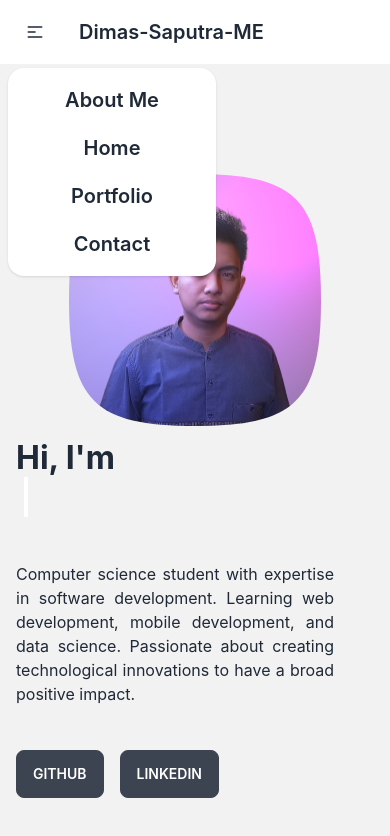
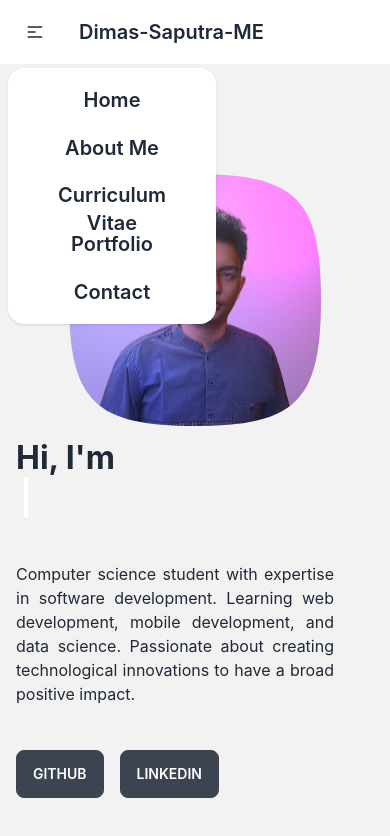
Before and after one commit to Dimas-Saputra-Me/Personal-Website, a React (Create React App) app: page / in a window 390 px wide. Both pictures are taken after a click on the label 35 px from the left and 32 px from the top of the page. Shown: the top 836 px of the page. Built offline with nearby package versions, Linux system fonts and the light colour scheme.

Commit message:
fixing navbar list

```diff
--- a/src/components/Nav.js
+++ b/src/components/Nav.js
@@ -8,8 +8,9 @@ const Nav = () => {
                         <svg xmlns="http://www.w3.org/2000/svg" className="h-5 w-5" fill="none" viewBox="0 0 24 24" stroke="currentColor"><path strokeLinecap="round" strokeLinejoin="round" strokeWidth="2" d="M4 6h16M4 12h8m-8 6h16" /></svg>
                     </label>
                     <ul tabIndex={0} className="menu menu-compact dropdown-content mt-3 p-2 shadow bg-base-100 rounded-box w-52">
+                        <li><a href="#aboutme" className="btn btn-ghost normal-case text-xl">Home</a></li>
                         <li><a href="#home" className="btn btn-ghost normal-case text-xl">About Me</a></li>
-                        <li><a href="#aboutme" className="btn btn-ghost normal-case text-xl">Home</a></li>
+                        <li><a href="https://drive.google.com/file/d/1V3ntGt7SXHQEGLrO4Eqfny7LHIROzSzj/view?usp=sharing" className="btn btn-ghost normal-case text-xl" target="_blank" rel="noreferrer">Curriculum Vitae</a></li>
                         <li><a href="#project" className="btn btn-ghost normal-case text-xl">Portfolio</a></li>
                         <li><a href="#contact" className="btn btn-ghost normal-case text-xl">Contact</a></li>
                     </ul>
```
